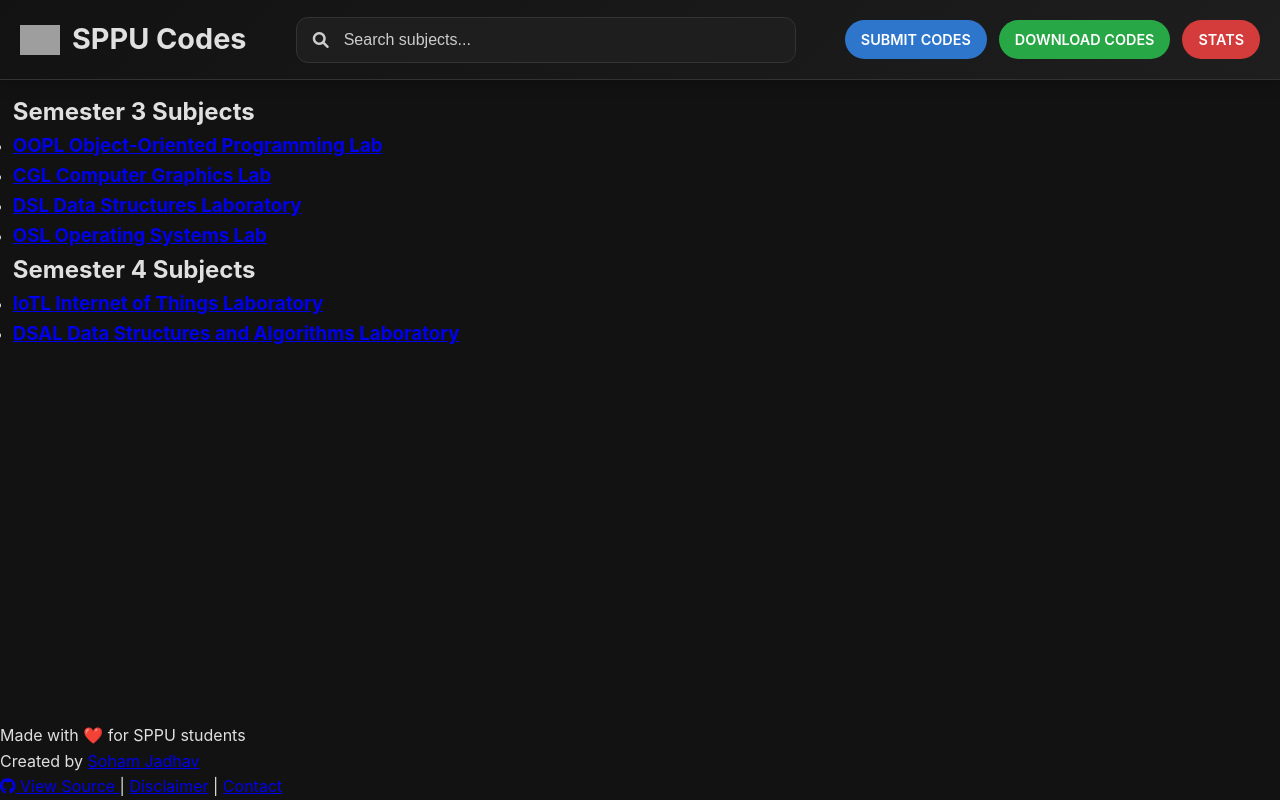
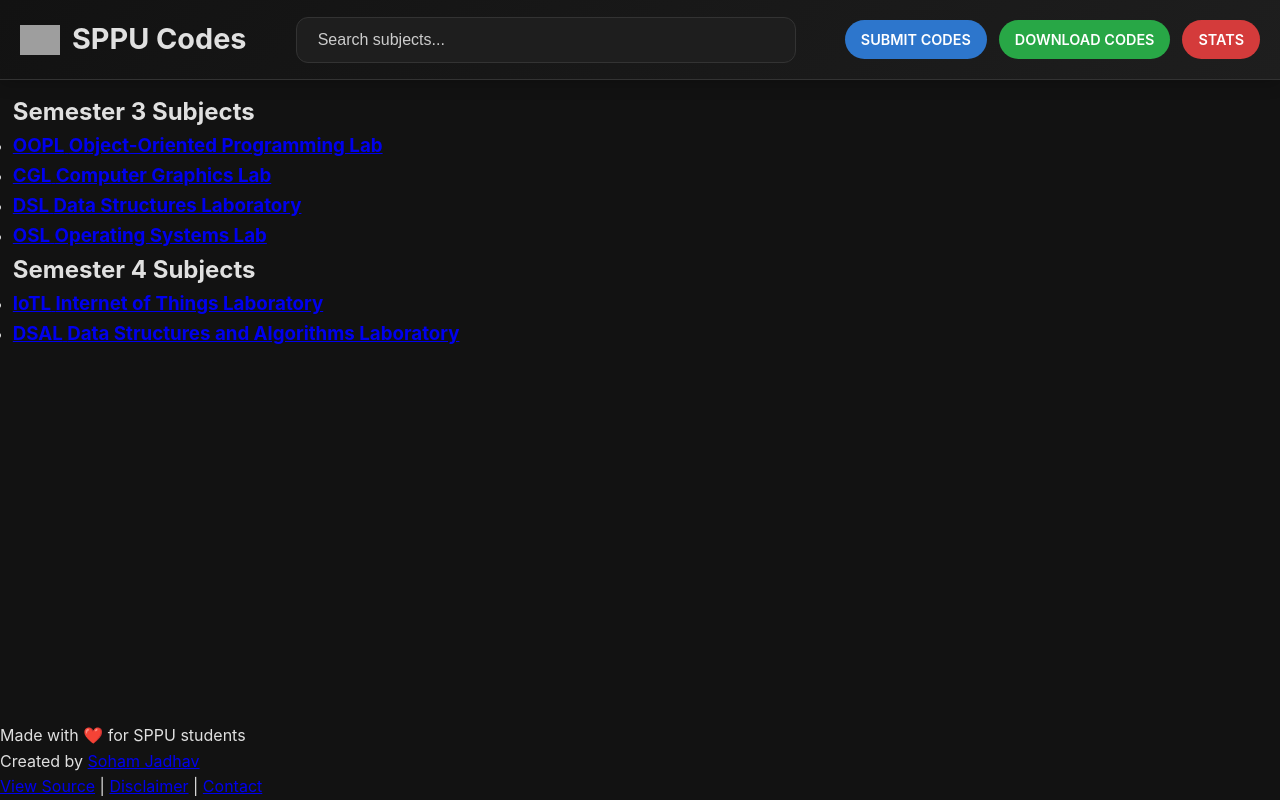
Before and after one commit to AlbatrossC/sppu-codes, a Python web app: template templates/index.html in a window 1280 px wide. Run offline with Jinja, Linux system fonts and the light colour scheme; the template is opened without the code that fills it, so the values that code supplies are empty; grey boxes are pictures that could not be loaded.

Commit message:
Optimization

```diff
--- a/templates/index.html
+++ b/templates/index.html
@@ -5,9 +5,7 @@
         <script async src="https://www.googletagmanager.com/gtag/js?id=G-1R5FFVKTF8"></script>
         <script>
             window.dataLayer = window.dataLayer || [];
-            function gtag() {
-                dataLayer.push(arguments);
-            }
+            function gtag() { dataLayer.push(arguments); }
             gtag('js', new Date());
             gtag('config', 'G-1R5FFVKTF8');
         </script>
@@ -19,38 +17,26 @@
         <meta name="description" content="SPPU Codes – Find SPPU programming codes, assignments, and practical solutions. Get structured and easy-to-understand code for various subjects.">
         <meta name="keywords" content="SPPU codes, Pune University lab codes, SPPU practical solutions, engineering lab programs, OOPL practical codes, CGL programs, DSL solutions, IoT lab codes, OS practical codes, DSAL programs, computer engineering practicals">
 
-        <!-- OpenGraph Meta Tags -->
+        <!-- OpenGraph and Twitter Meta Tags -->
         <meta property="og:title" content="SPPU Codes - Lab Programs & Study Materials">
         <meta property="og:description" content="Complete collection of verified SPPU lab codes and practical solutions for Computer Engineering students.">
         <meta property="og:image" content="https://sppucodes.vercel.app/images/logo.png">
         <meta property="og:url" content="https://sppucodes.vercel.app">
         <meta property="og:type" content="website">
-
-        <!-- Twitter Card Meta Tags -->
         <meta name="twitter:card" content="summary_large_image">
         <meta name="twitter:title" content="SPPU Codes - Engineering Lab Programs">
-        <meta name="twitter:description" content="Access verified SPPU practical
-         codes and study materials for Computer Engineering.">
+        <meta name="twitter:description" content="Access verified SPPU practical codes and study materials for Computer Engineering.">
         <meta name="twitter:image" content="https://sppucodes.vercel.app/images/logo.png">
 
         <link rel="canonical" href="https://sppucodes.vercel.app/">
-
-        <!-- SEO & Performance Enhancements -->
         <meta name="robots" content="index, follow, max-image-preview:large">
         <meta name="author" content="SPPU Codes Team">
         <meta name="language" content="English">
 
-        <!-- Preload & Performance Optimization -->
-        <link rel="preconnect" href="https://fonts.googleapis.com">
-        <link rel="preconnect" href="https://cdnjs.cloudflare.com" crossorigin>
-        <link rel="preload" href="static/css/index.css" as="style">
-        <link rel="preload" href="static/js/index.js" as="script">
-
-        <!-- Main CSS -->
+        <!-- CSS -->
         <link rel="stylesheet" href="static/css/index.css?v=2.3" media="all">
         <link rel="stylesheet" href="static/css/header.css?v=2.3" media="all">
         <link rel="stylesheet" href="static/css/footer.css?v=2.3" media="all">
-        <link rel="stylesheet" href="https://cdnjs.cloudflare.com/ajax/libs/font-awesome/6.0.0/css/all.min.css" media="all">
 
         <!-- Favicon -->
         <link rel="icon" href="{{ url_for('get_image', filename='favicon.ico') }}" type="image/x-icon">
@@ -165,13 +151,12 @@
 
                     <div class="search-container">
                         <div class="search-wrapper">
-                            <i class="fas fa-search search-icon" aria-hidden="true"></i>
                             <input type="text" id="subject-search" placeholder="Search subjects..." aria-label="Search Subjects">
                         </div>
                     </div>
 
                     <button class="mobile-menu-toggle" aria-label="Toggle Mobile Menu">
-                        <i class="fas fa-bars" aria-hidden="true"></i>
+                        <span class="menu-icon"></span>
                     </button>
 
                     <nav class="header__actions" aria-label="Main navigation">
@@ -258,9 +243,7 @@
                     Created by <a href="https://github.com/AlbatrossC" target="_blank" rel="noopener noreferrer">Soham Jadhav</a>
                 </div>
                 <div class="footer__links">
-                    <a href="https://github.com/AlbatrossC/sppu-codes" target="_blank" rel="noopener noreferrer">
-                        <i class="fab fa-github" aria-hidden="true"></i> View Source
-                    </a>
+                    <a href="https://github.com/AlbatrossC/sppu-codes" target="_blank" rel="noopener noreferrer">View Source</a>
                     <span class="footer__separator">|</span>
                     <a href="/disclaimer">Disclaimer</a>
                     <span class="footer__separator">|</span>
@@ -269,7 +252,6 @@
             </div>
         </footer>
 
-        <!-- Defer JavaScript Loading -->
         <script src="/static/js/index.js" defer></script>
     </body>
 </html>
```
